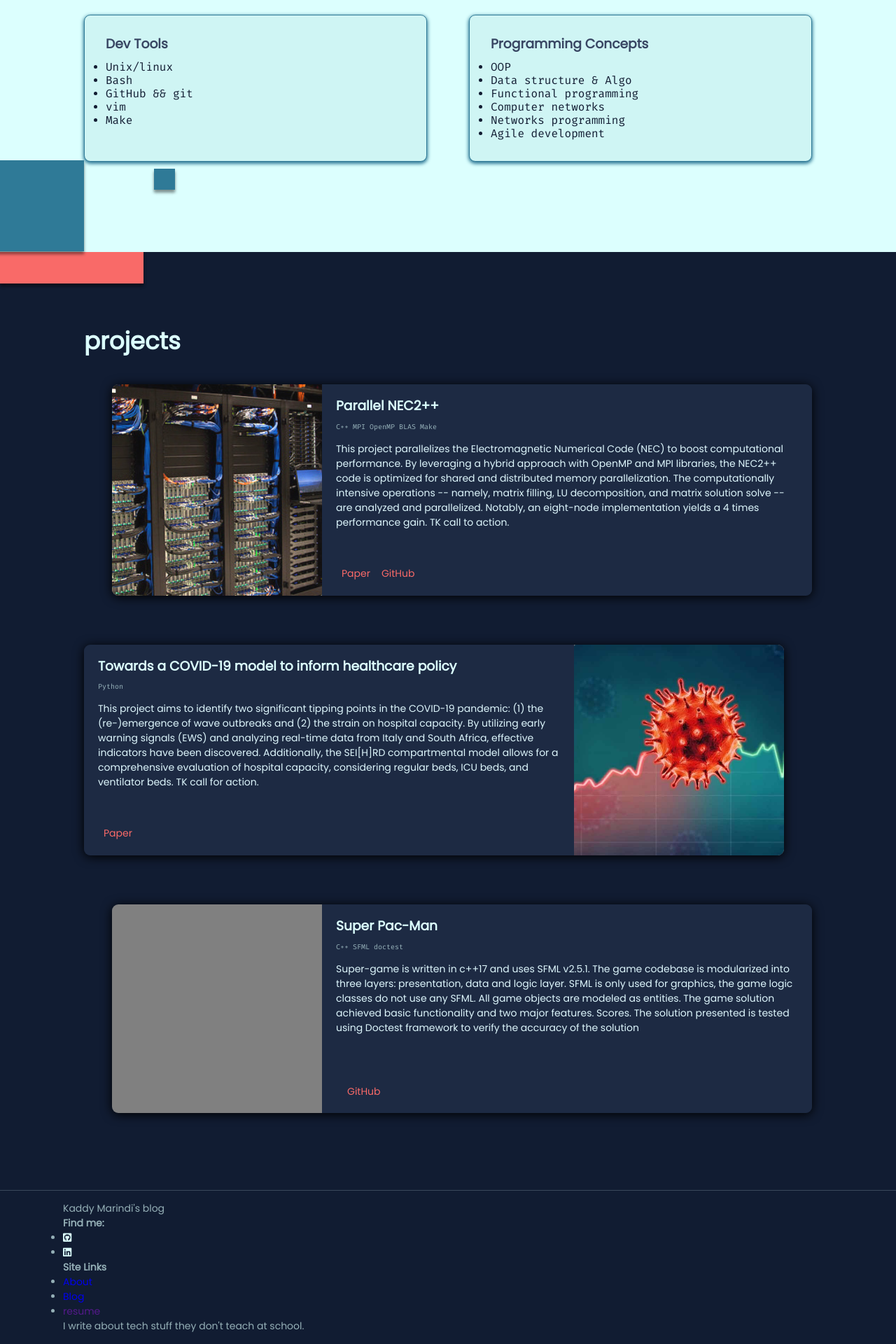
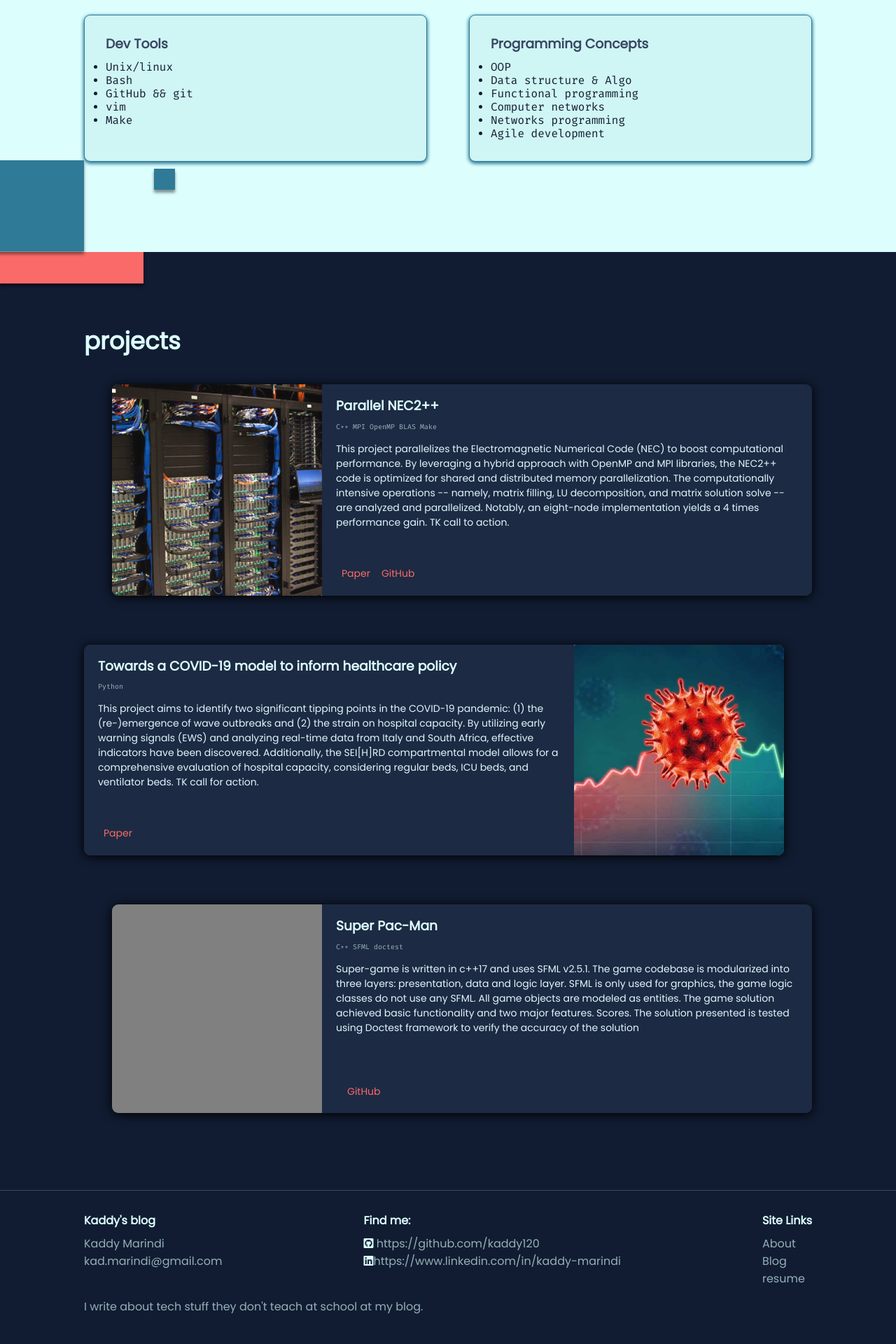
Before and after one commit to kaddy120/kaddy120.github.io, a web app: file index.html in a window 1280 px wide. Shown: the part 1344-3264 px from the top of the page at 70% size. After the commit the page ends 3221 px from the top, so only its background shows below. Run offline with its HTML, style and script files only (its server is not run), Linux system fonts and the light colour scheme; some libraries are stand-ins or nearby versions; grey boxes are pictures that could not be loaded.

Commit message:
foooter styling

```diff
--- a/css/general.css
+++ b/css/general.css
@@ -68,11 +68,44 @@ header {
 footer {
   border-top: 1px solid rgba(220, 255, 254, 0.2);
   color: var(--light-hover-c);
-  font-size: 14px;
+  font-size: 16px;
 }
 
 footer .container {
-  padding: 15px 0;
+  /* padding: 15px 0; */
+  padding: 0 30px;
+}
+
+footer h4 {
+  color: var(--light-primary-c);
+  margin-bottom: 8px;
+}
+
+
+.footer_flex {
+  display: flex;
+  flex-wrap: wrap;
+  width: 100%;
+  justify-content: space-between;
+}
+
+.footer_flex > * {
+  margin-top: 30px;
+  margin-bottom: 15px;
+}
+
+.footer-blog-tagline{
+  /* display: flex; */
+  /* justify-content: center; */
+
+}
+
+ul {
+  list-style-type: none;
+}
+
+footer a {
+  color: var(--light-hover-c);
 }
 
 .nav-flex {
--- a/index.html
+++ b/index.html
@@ -290,20 +290,24 @@
   </section>
   <footer>
     <div class="container">
+      <div class="footer_flex">
         <div class="footer-about">
-        <p>Kaddy Marindi's blog</p>
+          <h4>Kaddy's blog</h4>
+          <p>Kaddy Marindi</p>
+          <p>kad.marindi@gmail.com</p>
         </div>
-      <div class="foooter-socials">
+        <div class="footer-socials">
           <h4>Find me:</h4>
-        <ul class="">
+          <ul>
             <li>
               <a class="icon" href="https://github.com/kaddy120" target="_blank" rel="noopener noreferrer">
-              <i class="fab fa-github-square"></i>
+                <i class="fab fa-github-square"></i> https://github.com/kaddy120
               </a>
             </li>
             <li>
-            <a class="icon" href="https://www.linkedin.com/in/kaddy-marindi" target="_blank" rel="noopener noreferrer">
-              <i class="fab fa-linkedin"></i>
+              <a class="icon" href="https://www.linkedin.com/in/kaddy-marindi" target="_blank"
+                rel="noopener noreferrer">
+                <i class="fab fa-linkedin"></i>https://www.linkedin.com/in/kaddy-marindi
               </a>
             </li>
           </ul>
@@ -316,12 +320,12 @@
             <li><a href="">resume</a></li>
           </ul>
         </div>
-      <div class="footer-blog-tabline">
-        <p>I write about tech stuff they don't teach at school.</p>
+      </div>
+      <div class="footer-blog-tagline">
+        <p>I write about tech stuff they don't teach at school at my <a href="/blog.html">blog</a>.</p>
       </div>
     </div>
     </div>
   </footer>
 </body>
-
 </html>
```
Also changed, not shown: package.json (added, +23 -0 lines), 2 other files. Lines whose indentation alone changed are shown as unchanged.
